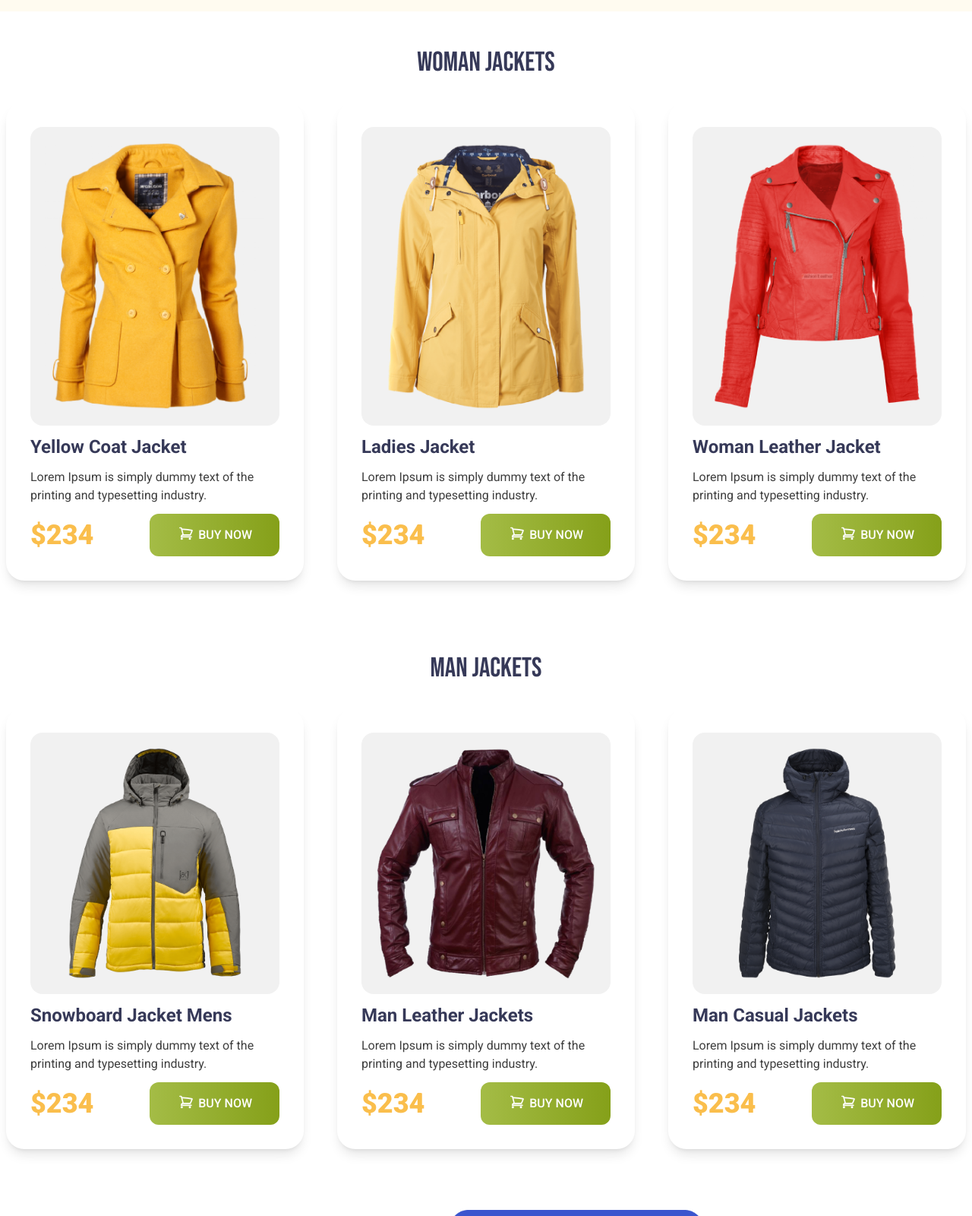
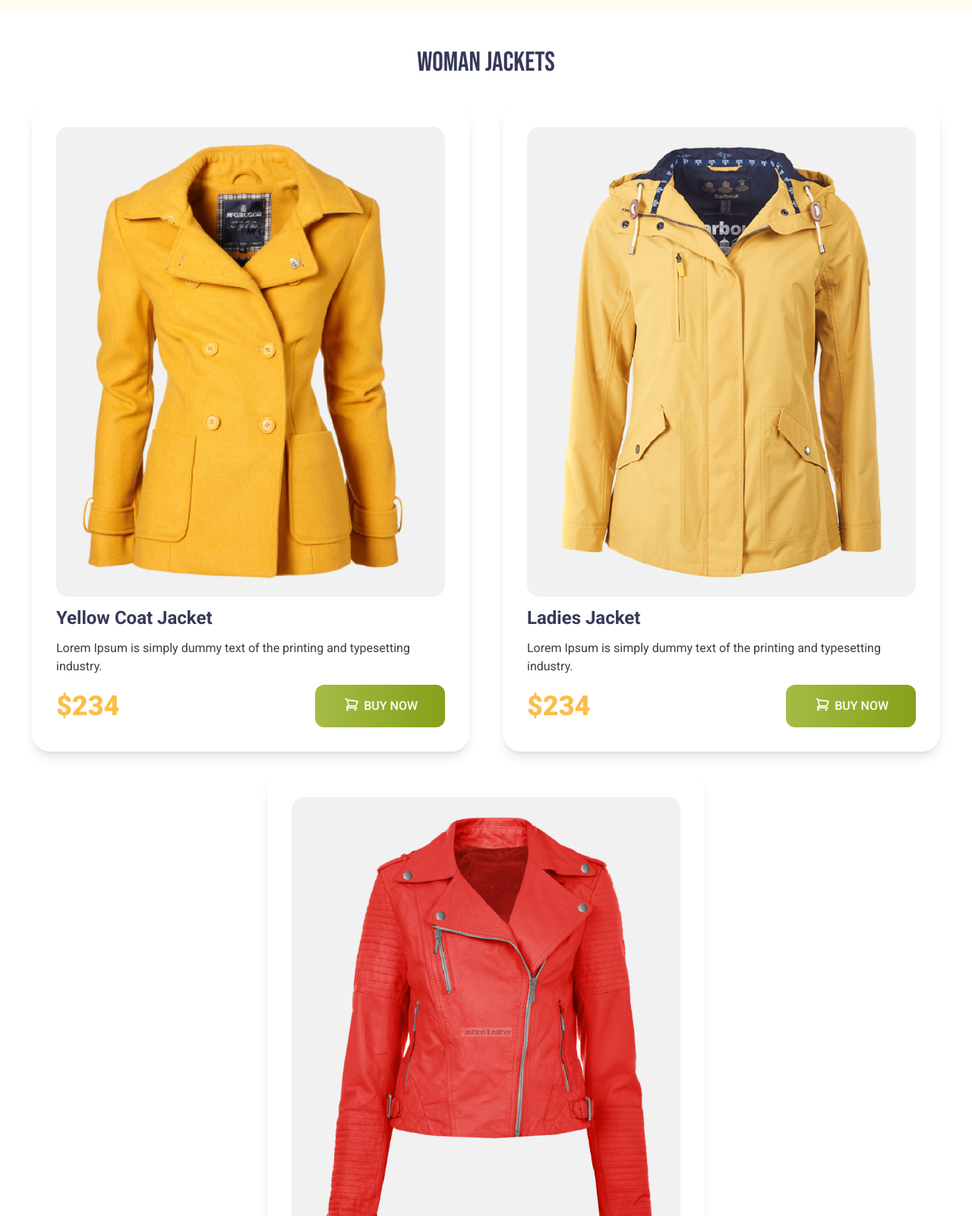
Before and after one commit to mdadnanshafiq/mumble, a plain HTML site: page index.html in a window 1280 px wide. Shown: the part 660-2260 px from the top of the page at 76% size. Drawn offline with nearby package versions, Linux system fonts and the light colour scheme.

Commit message:
tab done

```diff
--- a/index.html
+++ b/index.html
@@ -68,12 +68,12 @@
     </header>
     <main class="max-w-7xl mx-auto">
         <!-- women jackets section -->
-        <section class="py-12">
+        <section class="py-12 ">
             <h3 class="text-4xl font-bebas text-[#363958] text-center mb-8">Woman Jackets</h3>
             <!-- jackets container -->
-            <div class="grid grid-cols-1 md:grid-cols-2 lg:grid-cols-3 gap-7 font-roboto">
+            <div class="grid grid-cols-1 md:grid-cols-2 lg:grid-cols-3 gap-7 font-roboto md:flex md:flex-wrap md:justify-center">
                 <!-- jacket 1 -->
-                <div class="space-y-3 shadow-lg p-8 rounded-3xl mx-2">
+                <div class="md:basis-[45%] space-y-3 shadow-lg p-8 rounded-3xl mx-2">
                     <div class="bg-[#F1F1F1] p-5 rounded-2xl mx-auto">
                         <img src="images/jacket-1.png" alt="jacket">
                     </div>
@@ -93,7 +93,7 @@
                     </div>
                 </div>
                 <!-- jacket 2 -->
-                <div class="space-y-3 shadow-lg p-8 rounded-3xl mx-2">
+                <div class="md:basis-[45%] space-y-3 shadow-lg p-8 rounded-3xl mx-2">
                     <div class="bg-[#F1F1F1] p-5 rounded-2xl mx-auto">
                         <img src="images/jacket-2.png" alt="jacket">
                     </div>
@@ -113,7 +113,7 @@
                     </div>
                 </div>
                 <!-- jacket 3 -->
-                <div class="space-y-3 shadow-lg p-8 rounded-3xl mx-2">
+                <div class="md:basis-[45%] space-y-3 shadow-lg p-8 rounded-3xl mx-2">
                     <div class="bg-[#F1F1F1] p-5 rounded-2xl mx-auto">
                         <img src="images/jacket-3.png" alt="jacket">
                     </div>
@@ -138,9 +138,9 @@
         <section class="py-12">
             <h3 class="text-4xl font-bebas text-[#363958] text-center mb-8">Man Jackets</h3>
             <!-- jackets container -->
-            <div class="grid grid-cols-1 md:grid-cols-2 lg:grid-cols-3 gap-7 font-roboto">
+            <div class="grid grid-cols-1 md:grid-cols-2 lg:grid-cols-3 gap-7 font-roboto md:flex md:flex-wrap md:justify-center">
                 <!-- jacket 1 -->
-                <div class="space-y-3 shadow-lg p-8 rounded-3xl mx-2">
+                <div class="md:basis-[45%] space-y-3 shadow-lg p-8 rounded-3xl mx-2">
                     <div class="bg-[#F1F1F1] p-5 rounded-2xl mx-auto">
                         <img src="images/jacket-4.png" alt="jacket">
                     </div>
@@ -160,7 +160,7 @@
                     </div>
                 </div>
                 <!-- jacket 2 -->
-                <div class="space-y-3 shadow-lg p-8 rounded-3xl mx-2">
+                <div class="md:basis-[45%] space-y-3 shadow-lg p-8 rounded-3xl mx-2">
                     <div class="bg-[#F1F1F1] p-5 rounded-2xl mx-auto">
                         <img src="images/jacket-5.png" alt="jacket">
                     </div>
@@ -180,7 +180,7 @@
                     </div>
                 </div>
                 <!-- jacket 3 -->
-                <div class="space-y-3 shadow-lg p-8 rounded-3xl mx-2">
+                <div class="md:basis-[45%] space-y-3 shadow-lg p-8 rounded-3xl mx-2">
                     <div class="bg-[#F1F1F1] p-5 rounded-2xl mx-auto">
                         <img src="images/jacket-6.png" alt="jacket">
                     </div>
@@ -203,8 +203,8 @@
         </section>
         <section class="feature flex flex-col-reverse justify-center items-center gap-12 mx-4 my-8">
             <!-- feature content -->
-            <div class="flex flex-col justify-center items-center text-center gap-12">
-                <div class="shadow-md p-4 rounded-2xl">
+            <div class="flex flex-col md:flex-row justify-center items-center text-center gap-12 md:gap-6">
+                <div class="shadow-md p-4 rounded-2xl w-80 md:w-60 h-auto md:h-80">
                     <div class="w-20 h-20 mx-auto my-5">
                         <img src="icons/house.png" alt="house">
                     </div>
@@ -214,7 +214,7 @@
                             offer styles for every body.</p>
                     </div>
                 </div>
-                <div class="shadow-md p-4 rounded-2xl">
+                <div class="shadow-md p-4 rounded-2xl w-80 md:w-60 md:h-80 h-auto">
                     <div class="w-20 h-20 mx-auto my-8">
                         <img src="icons/box.png" alt="box">
                     </div>
@@ -224,7 +224,7 @@
                             with peace of mind.</p>
                     </div>
                 </div>
-                <div class="shadow-md p-4 rounded-2xl">
+                <div class="shadow-md p-4 rounded-2xl w-80 md:w-60  md:h-80 h-auto">
                     <div class="w-20 h-20 mx-auto my-5">
                         <img src="icons/question.png" alt="question">
                     </div>
@@ -237,7 +237,7 @@
             </div>
             <!-- feature view -->
             <div>
-                <img src="images/shopping.png" alt="">
+                <img class="w-3/4 mx-auto" src="images/shopping.png" alt="">
             </div>
         </section>
     </main>
```
